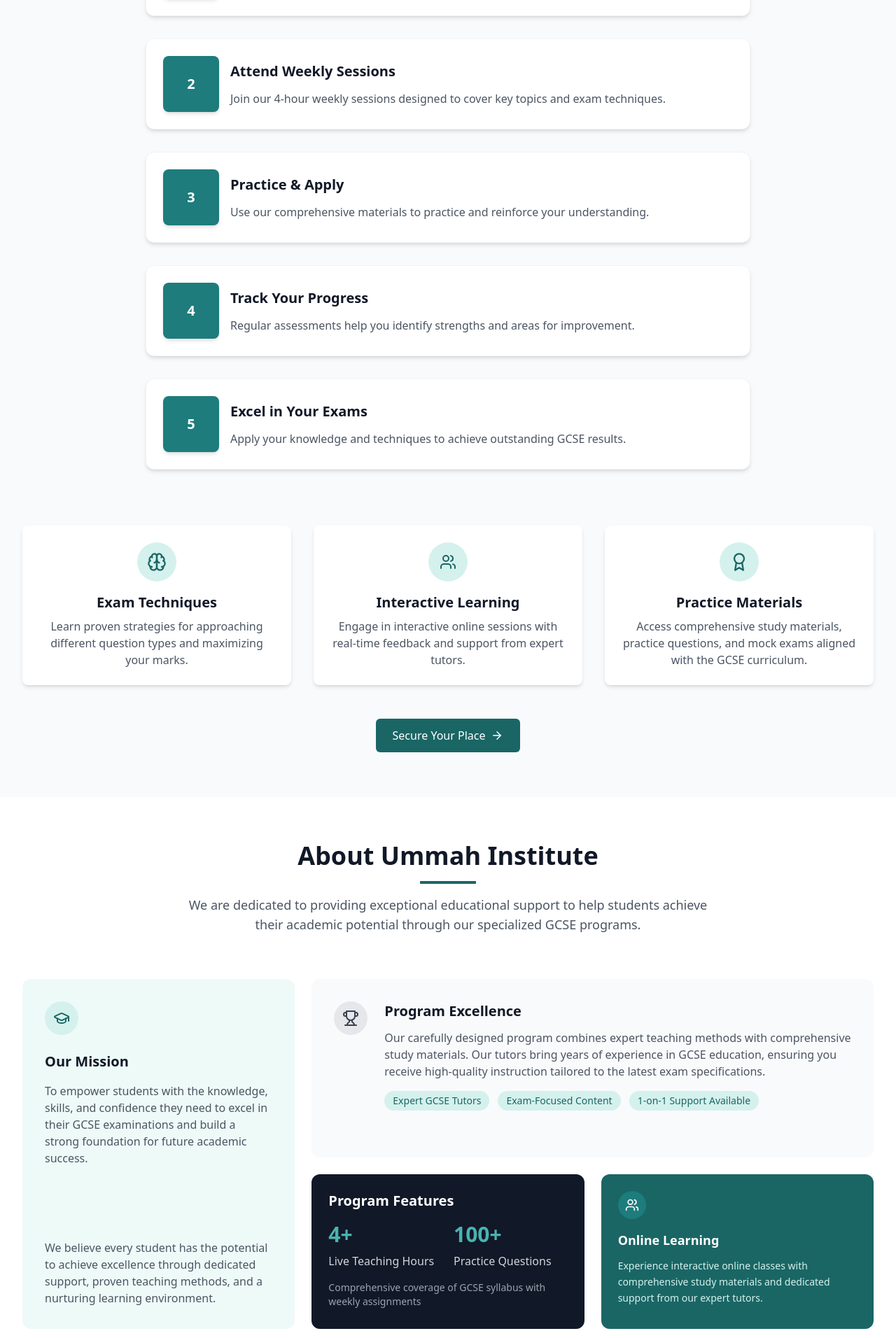
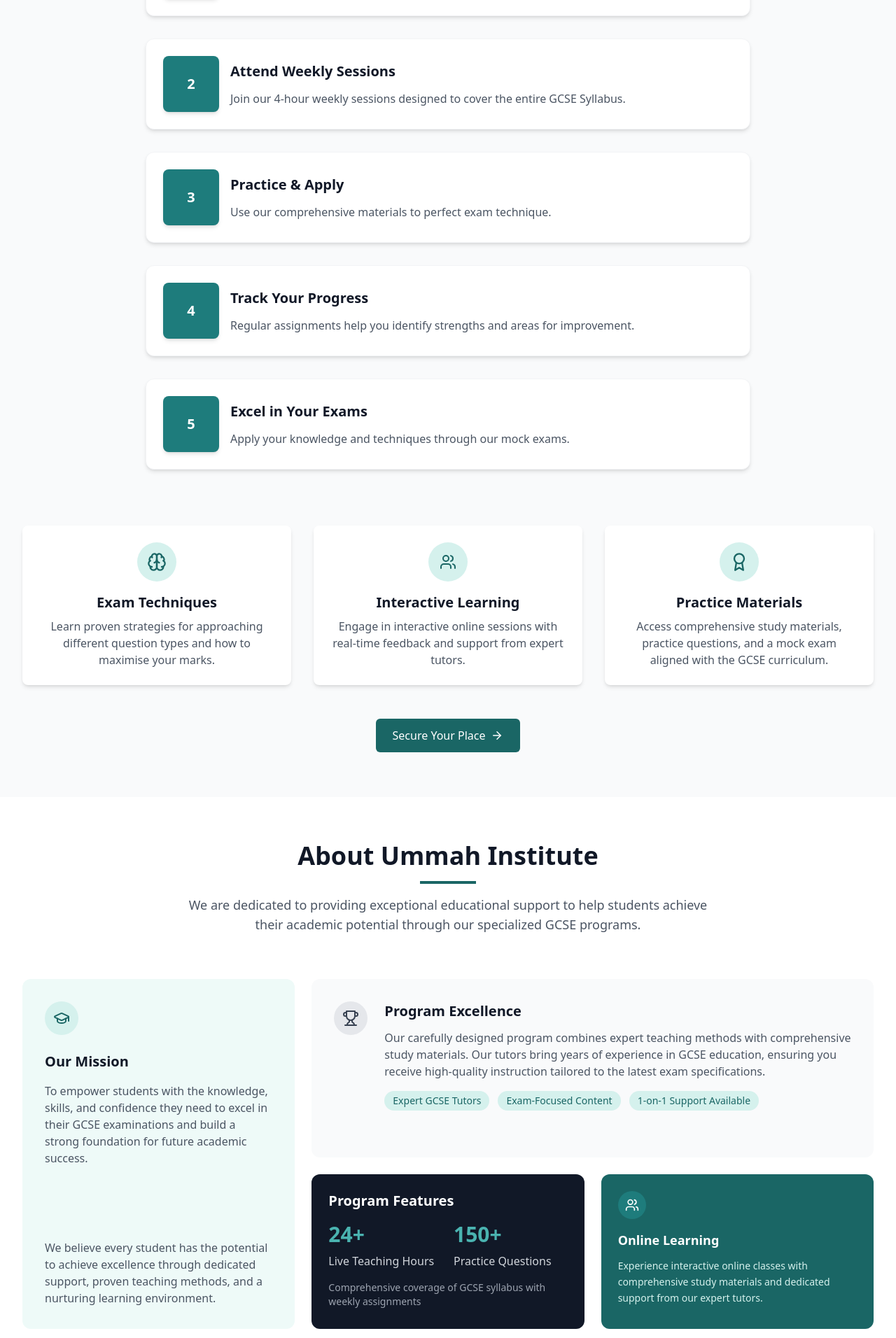
Before and after one commit to barakatofficial/ummah-institute, a React (Vite) app: page / in a window 1280 px wide. Shown: the part 1688-3600 px from the top of the page at 70% size. Built offline with nearby package versions, Linux system fonts and the light colour scheme.

Commit message:
Update component styles and content for better mobile responsiveness

```diff
--- a/src/components/AboutUs.tsx
+++ b/src/components/AboutUs.tsx
@@ -135,11 +135,11 @@
             <h4 className="text-xl font-semibold mb-4">Program Features</h4>
             <div className="grid grid-cols-2 gap-4">
               <div>
-                <div className="text-3xl font-bold text-teal-400">4+</div>
+                <div className="text-3xl font-bold text-teal-400">24+</div>
                 <p className="text-gray-300 mt-2">Live Teaching Hours</p>
               </div>
               <div>
-                <div className="text-3xl font-bold text-teal-400">100+</div>
+                <div className="text-3xl font-bold text-teal-400">150+</div>
                 <p className="text-gray-300 mt-2">Practice Questions</p>
               </div>
             </div>
--- a/src/components/Contact.tsx
+++ b/src/components/Contact.tsx
@@ -65,7 +65,7 @@
             viewport={{ once: true }}
             transition={{ duration: 0.5, delay: 0.2 }}
           >
-            Ready to accelerate your GCSE success? Get in touch with us today to learn more
+            Ready to elevate your GCSE success? Get in touch with us today to learn more
             about our program or to enroll.
           </motion.p>
         </div>
@@ -81,7 +81,7 @@
             <div className="md:col-span-2 bg-teal-700 p-8 text-white">
               <h3 className="text-2xl font-bold">Get In Touch</h3>
               <p className="mt-4">
-                We're here to answer any questions you may have about our GCSE Accelerator Program.
+                We're here to answer any questions you may have about our GCSE Crash Course.
                 Fill out the form or contact us directly using the information below.
               </p>
 
@@ -108,16 +108,7 @@
                   </div>
                 </motion.div>
 
-                <motion.div
-                  className="flex items-start"
-                  whileHover={{ x: 5, transition: { duration: 0.2 } }}
-                >
-                  <MapPin className="mr-4 flex-shrink-0" size={24} />
-                  <div>
-                    <h4 className="font-semibold">Location</h4>
-                    <p className="mt-1">123 Education Street, London, UK</p>
-                  </div>
-                </motion.div>
+
               </div>
 
               <div className="mt-12">
@@ -266,11 +257,7 @@
             <div className="space-y-4">
               <div>
                 <h4 className="font-medium text-gray-900">When do classes take place?</h4>
-                <p className="text-gray-600 mt-1">Classes are held on weekends to accommodate school schedules.</p>
-              </div>
-              <div>
-                <h4 className="font-medium text-gray-900">How many students are in each class?</h4>
-                <p className="text-gray-600 mt-1">We maintain small group sizes with a maximum of 10 students per class.</p>
+                <p className="text-gray-600 mt-1">Classes are held on sunday 9am to 1pm and Saturday 11am to 3pm to accommodate school schedules.</p>
               </div>
               <div>
                 <h4 className="font-medium text-gray-900">Do you offer payment plans?</h4>
--- a/src/components/Features.tsx
+++ b/src/components/Features.tsx
@@ -10,7 +10,7 @@
     {
       title: "Mathematics",
       icon: <Calculator className="text-white" size={24} />,
-      description: "Master key mathematical concepts and problem-solving techniques essential for GCSE success.",
+      description: "Master key mathematical concepts and problem-solving techniques through exam focused learning",
       topics: [
         "Algebra and Functions",
         "Geometry and Trigonometry",
@@ -23,7 +23,7 @@
     {
       title: "Chemistry",
       icon: <Flask className="text-white" size={24} />,
-      description: "Develop a deep understanding of chemical principles and practical applications.",
+      description: "Develop a deep understanding of chemical principles and practical applications through exam focused learning.",
       topics: [
         "Atomic Structure and Periodic Table",
         "Chemical Bonding and Reactions",
@@ -52,7 +52,7 @@
     {
       title: "Exam Techniques",
       icon: <Brain className="text-teal-700" size={28} />,
-      description: "Learn proven strategies for approaching different question types and maximizing your marks."
+      description: "Learn proven strategies for approaching different question types and how to maximise your marks."
     },
     {
       title: "Interactive Learning",
@@ -62,7 +62,7 @@
     {
       title: "Practice Materials",
       icon: <Award className="text-teal-700" size={28} />,
-      description: "Access comprehensive study materials, practice questions, and mock exams aligned with the GCSE curriculum."
+      description: "Access comprehensive study materials, practice questions, and a mock exam aligned with the GCSE curriculum."
     }
   ];
 
@@ -75,22 +75,22 @@
     {
       step: "2",
       title: "Attend Weekly Sessions",
-      content: "Join our 4-hour weekly sessions designed to cover key topics and exam techniques."
+      content: "Join our 4-hour weekly sessions designed to cover the entire GCSE Syllabus."
     },
     {
       step: "3",
       title: "Practice & Apply",
-      content: "Use our comprehensive materials to practice and reinforce your understanding."
+      content: "Use our comprehensive materials to perfect exam technique."
     },
     {
       step: "4",
       title: "Track Your Progress",
-      content: "Regular assessments help you identify strengths and areas for improvement."
+      content: "Regular assignments help you identify strengths and areas for improvement."
     },
     {
       step: "5",
       title: "Excel in Your Exams",
-      content: "Apply your knowledge and techniques to achieve outstanding GCSE results."
+      content: "Apply your knowledge and techniques through our mock exams."
     }
   ];
 
--- a/src/components/Pricing.tsx
+++ b/src/components/Pricing.tsx
@@ -71,7 +71,7 @@
                 </li>
                 <li className="flex items-start">
                   <Check className="text-teal-700 mr-2 flex-shrink-0 mt-1" size={18} />
-                  <span className="text-gray-700">Regular progress assessments</span>
+                  <span className="text-gray-700">Mock Exams</span>
                 </li>
               </ul>
               <motion.button
@@ -119,7 +119,7 @@
                 </li>
                 <li className="flex items-start">
                   <Check className="text-teal-700 mr-2 flex-shrink-0 mt-1" size={18} />
-                  <span className="text-gray-700">Regular progress assessments</span>
+                  <span className="text-gray-700">Mock Exams</span>
                 </li>
               </ul>
               <motion.button
@@ -171,11 +171,11 @@
                 </li>
                 <li className="flex items-start">
                   <Check className="text-teal-700 mr-2 flex-shrink-0 mt-1" size={18} />
-                  <span className="text-gray-700">Regular progress assessments</span>
+                  <span className="text-gray-700">Additional practice materials</span>
                 </li>
                 <li className="flex items-start">
                   <Check className="text-teal-700 mr-2 flex-shrink-0 mt-1" size={18} />
-                  <span className="text-gray-700">Additional practice materials</span>
+                  <span className="text-gray-700">Mock Exams</span>
                 </li>
               </ul>
               <motion.button
@@ -211,7 +211,7 @@
                 <div className="bg-teal-100 rounded-full p-1 mr-3">
                   <Check className="text-teal-700" size={16} />
                 </div>
-                <span className="text-gray-700">Small group sessions</span>
+                <span className="text-gray-700">Access learning community</span>
               </div>
               <div className="flex items-start">
                 <div className="bg-teal-100 rounded-full p-1 mr-3">
@@ -231,24 +231,14 @@
                 </div>
                 <span className="text-gray-700">Exam techniques</span>
               </div>
-              <div className="flex items-start">
-                <div className="bg-teal-100 rounded-full p-1 mr-3">
-                  <Check className="text-teal-700" size={16} />
-                </div>
-                <span className="text-gray-700">Progress tracking</span>
-              </div>
+
               <div className="flex items-start">
                 <div className="bg-teal-100 rounded-full p-1 mr-3">
                   <Check className="text-teal-700" size={16} />
                 </div>
                 <span className="text-gray-700">Mock exams</span>
               </div>
-              <div className="flex items-start">
-                <div className="bg-teal-100 rounded-full p-1 mr-3">
-                  <Check className="text-teal-700" size={16} />
-                </div>
-                <span className="text-gray-700">Personalized feedback</span>
-              </div>
+
             </div>
           </motion.div>
 
--- a/src/components/Testimonials.tsx
+++ b/src/components/Testimonials.tsx
@@ -86,7 +86,7 @@
                 <span className="text-teal-700 font-bold">YQ</span>
               </div>
               <div className="ml-3">
-                <h4 className="font-semibold text-gray-900">Yusuf Q.</h4>
+                <h4 className="font-semibold text-gray-900">Elijah S.</h4>
                 <p className="text-sm text-gray-600">GCSE Student, 2023</p>
               </div>
             </div>
@@ -108,7 +108,7 @@
               <Star fill="currentColor" size={20} />
             </div>
             <p className="text-gray-700 italic">
-              "The Chemistry program helped me understand reactions and equations in a way my school never could. The practical applications and visual aids made complex topics much clearer."
+              "The Chemistry program helped me understand reactions and equations in a way my school never could. I was able to improve from a grade 5 to 7."
             </p>
             <div className="mt-6 flex items-center">
               <div className="w-10 h-10 bg-teal-200 rounded-full flex items-center justify-center">
@@ -137,7 +137,7 @@
               <Star fill="currentColor" size={20} />
             </div>
             <p className="text-gray-700 italic">
-              "The exam techniques they taught were game-changers. I learned how to approach different question types and manage my time effectively during exams. My confidence improved tremendously."
+              "The exam techniques they taught were game changers. I learned how to approach grade 9 questions and manage my time more effectively during exams. I was able to improve in maths from 7 to a 9."
             </p>
             <div className="mt-6 flex items-center">
               <div className="w-10 h-10 bg-teal-200 rounded-full flex items-center justify-center">
@@ -161,7 +161,7 @@
         >
           <div className="flex flex-col md:flex-row items-center">
             <div className="md:w-2/3 md:pr-8">
-              <h3 className="text-2xl font-bold text-gray-900">Parent Testimonial</h3>
+              <h3 className="text-2xl font-bold text-gray-900">What Parents Think..</h3>
               <p className="text-gray-700 mt-4 italic leading-relaxed">
                 "As a parent, I was concerned about my son's GCSE preparation, especially in Mathematics.
                 The Ummah Institute program provided structured learning that complemented his school work.
```
